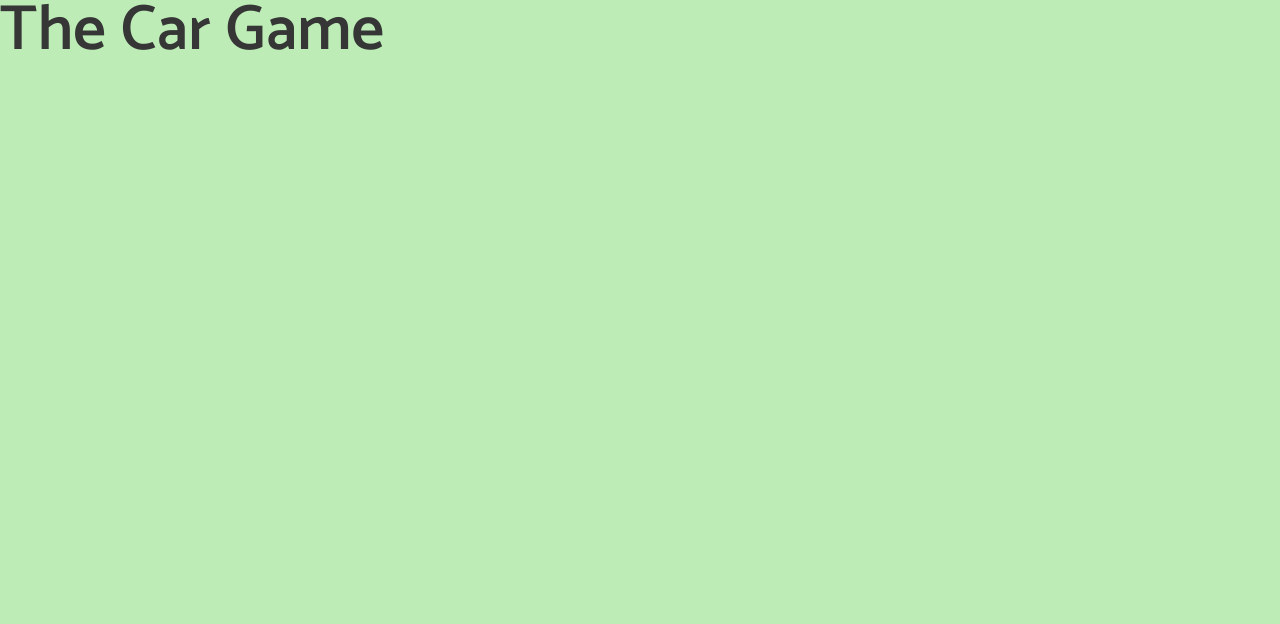
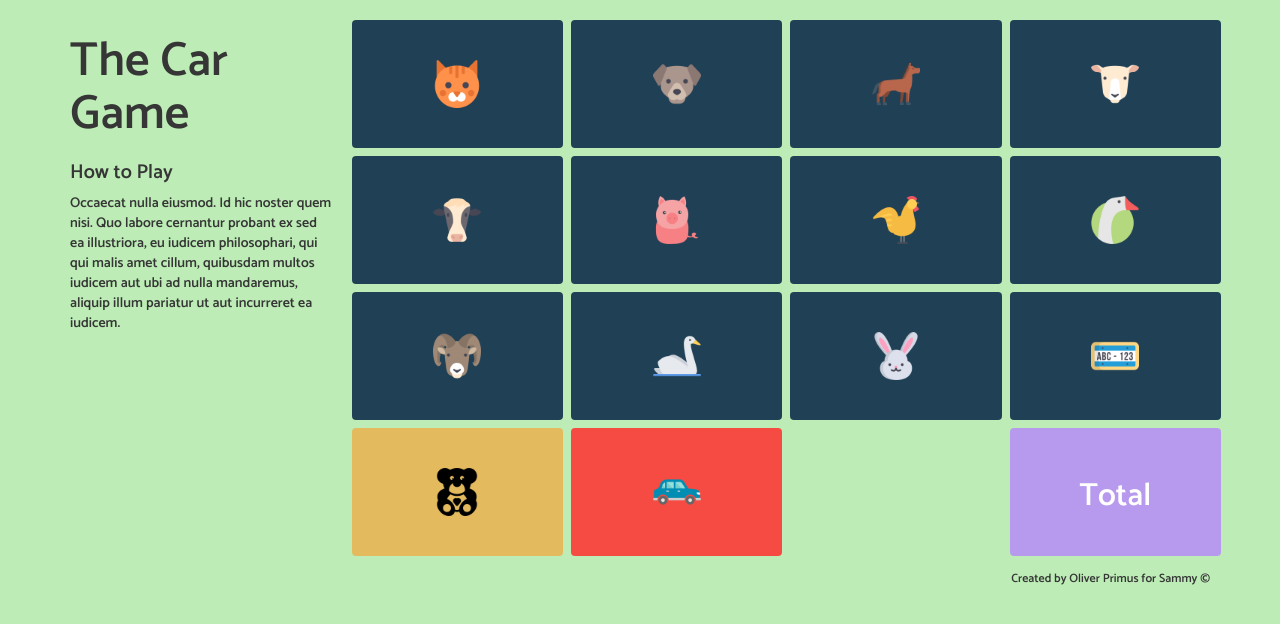
Before and after one commit to oliverprimus/thecargame, a plain HTML site: page index.html in a window 1280 px wide. Drawn offline with nearby package versions, Linux system fonts and the light colour scheme; files that its build step writes are made by us from their sources.

Commit message:
Main template sorted.

```diff
--- a/index.html
+++ b/index.html
@@ -1,13 +1,108 @@
 <!DOCTYPE html>
 <html>
+
 <head>
   <meta charset="utf-8">
   <title>The Car Game</title>
   <link href="https://fonts.googleapis.com/css?family=Catamaran:600|Merriweather+Sans:300" rel="stylesheet">
   <link href="./resources/css/reset.css" type="text/css" rel="stylesheet" />
-    <link href="./style.css" type="text/css" rel="stylesheet">
+  <link href="https://maxcdn.bootstrapcdn.com/bootstrap/3.3.7/css/bootstrap.min.css" rel="stylesheet" integrity="sha384-BVYiiSIFeK1dGmJRAkycuHAHRg32OmUcww7on3RYdg4Va+PmSTsz/K68vbdEjh4u" crossorigin="anonymous">
+  <link href="./resources/css/style.css" type="text/css" rel="stylesheet">
 </head>
+
 <body>
+
+
+  <!-- Instructions -->
+  <div id="instructions" class="container">
+    <div class="row">
+      <div class="col-md-3 col-xs-12">
         <h1 class="main">The Car Game</h1>
+        <h3>How to Play</h3>
+        <p> Occaecat nulla eiusmod. Id hic noster quem nisi. Quo labore cernantur probant ex sed ea illustriora, eu iudicem philosophari, qui qui malis amet cillum, quibusdam multos iudicem aut ubi ad nulla mandaremus, aliquip illum pariatur ut aut incurreret
+          ea iudicem.</p>
+        </div>
+
+
+  <!-- Game -->
+  <div id="game" class="col-md-9 col-xs-12">
+    <div class="row">
+      <!-- Row 1 -->
+      <div class="col-xs-3 card">
+        <img src="./resources/images/cat.png"></img>
+      </div>
+
+      <div class="col-xs-3 card">
+        <img src="./resources/images/dog.png"></img>
+      </div>
+
+      <div class="col-xs-3 card">
+        <img src="./resources/images/horse.png"></img>
+      </div>
+
+      <div class="col-xs-3 card">
+        <img src="./resources/images/sheep.png"></img>
+      </div>
+
+      <!-- Row 2 -->
+      <div class="col-xs-3 card">
+        <img src="./resources/images/cow.png"></img>
+      </div>
+
+      <div class="col-xs-3 card">
+        <img src="./resources/images/pig.png"></img>
+      </div>
+
+      <div class="col-xs-3 card">
+        <img src="./resources/images/chicken.png"></img>
+      </div>
+
+      <div class="col-xs-3 card">
+        <img src="./resources/images/goose.png"></img>
+      </div>
+
+      <!-- Row 3 -->
+      <div class="col-xs-3 card">
+        <img src="./resources/images/goat.png"></img>
+      </div>
+
+      <div class="col-xs-3 card">
+        <img src="./resources/images/swan.png"></img>
+      </div>
+
+      <div class="col-xs-3 card">
+        <img src="./resources/images/rabbit.png"></img>
+      </div>
+
+      <div class="col-xs-3 card">
+        <img src="./resources/images/plate.png"></img>
+      </div>
+
+      <!-- Row 4 -->
+      <div class="col-xs-3 card">
+      <img src="./resources/images/baby.png"></img>
+      </div>
+
+      <div class="col-xs-3 card">
+      <img src="./resources/images/car.png"></img>
+      </div>
+
+      <div class="col-xs-3 card">
+      </div>
+
+      <div class="col-xs-3 card">
+      <h2>Total</h2>
+      </div>
+  </div>
+</div>
+</div>
+
+
+  <!-- Footer -->
+  <footer>
+    <h5>Created by Oliver Primus for Sammy &#xA9;</h5>
+  </footer>
+
 </body>
+
 </html>
--- a/resources/css/style.css
+++ b/resources/css/style.css
@@ -4,12 +4,116 @@ html {
 }
 
 body {
+  margin-top: 1rem;
   background-color: #BDECB6;
   Font-Family: 'Catamaran', Sans-Serif;
+  color: #353635;
+}
+
+h1 {
+  font-size: 3rem;
+  font-weight: bold;
+}
+
+h2 {
+  font-size: 2rem;
+  color: #ffffff;
+  font-weight: bold;
+}
+
+h3 {
+  font-size: 1.25rem;
+  font-weight: bold;
+}
+
+h5 {
+  font-size: 0.75rem;
 }
 
 /*Game*/
-.main {
-  font-size: 4rem;
-  color: #353635;
+.card {
+  height: 8.5rem;
+  border: 4px solid #BDECB6;
+  border-radius: 8px;
+  background-color: rgb(32, 64, 86);
+  cursor: pointer;
+  display: flex;
+  align-items: center;
+  justify-content: center;
 }
+
+.card:nth-child(13) {
+background-color: rgb(227, 186, 94);
+}
+
+.card:nth-child(14) {
+background-color: rgb(246, 75, 66);
+}
+
+.card:nth-child(15) {
+  background-color: #BDECB6;
+  border: #BDECB6;
+}
+
+.card:nth-child(16) {
+background-color: rgb(183, 153, 238);
+}
+
+.card img {
+  width: 3rem;
+}
+
+
+#sign {
+  font-size: 1.75rem;
+}
+
+
+/*Footer*/
+footer {
+text-align: right;
+margin-top: 0.75rem;
+}
+
+
+/*Media Queries*/
+@media only screen and (max-width:991px) {
+  body {
+    margin-top: 0;
+  }
+
+  .card {
+    height: 6rem;
+  }
+}
+
+  @media only screen and (max-width:530px) {
+    body {
+      margin-top: 0;
+    }
+
+    .card {
+      height: 5rem;
+    }
+
+    .card h2 {
+      font-size: 1rem;
+    }
+
+    h3 {
+      display: none;
+    }
+
+    #sign {
+      font-size: 1rem;
+    }
+
+    footer {
+      text-align: left;
+      margin-top: 1rem;
+    }
+
+#game {
+  padding: 0 1.25rem;
+}
+}
```
Also changed, not shown: resources/images/baby.png (added), resources/images/car.png (added), resources/images/cat.png (added), resources/images/chicken.png (added), resources/images/cow.png (added), resources/images/dog.png (added), resources/images/goat.png (added), resources/images/goose.png (added), resources/images/horse.png (added), resources/images/pig.png (added), resources/images/plate.png (added), resources/images/rabbit.png (added), resources/images/sheep.png (added), resources/images/swan.png (added). Lines whose indentation alone changed are shown as unchanged.
